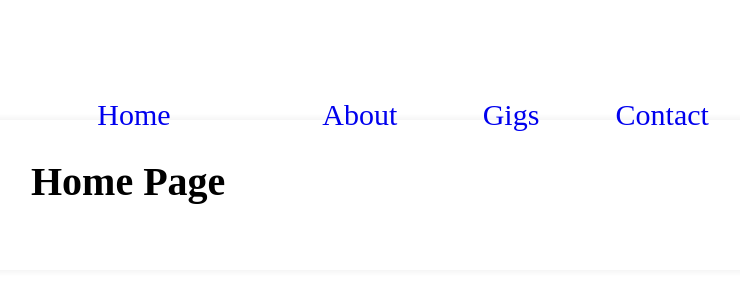
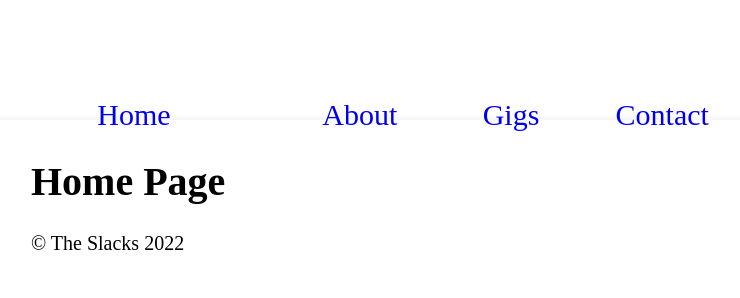
Before and after one commit to TheCodingCarlson/slacks-site, a Gatsby site in the folder gatsby/: page / in a window 1280 px wide. Shown: the whole page, without its empty margins (129-869 px from the left). Built offline with nearby package versions, Linux system fonts and the light colour scheme; Gatsby itself is replaced by a stand-in of ours.

Commit message:
add footer

```diff
--- /dev/null
+++ b/gatsby/src/components/Footer.js
@@ -0,0 +1,9 @@
+import React from 'react';
+
+export default function Footer() {
+  return (
+    <footer>
+      <p>&copy; The Slacks {new Date().getFullYear()}</p>
+    </footer>
+  );
+}
--- a/gatsby/src/components/Layout.js
+++ b/gatsby/src/components/Layout.js
@@ -3,6 +3,7 @@ import styled from 'styled-components';
 import 'normalize.css';
 
 import Nav from './Nav';
+import Footer from './Footer';
 
 import GlobalStyles from '../styles/GlobalStyles';
 
@@ -35,6 +36,7 @@ export default function Layout({ children }) {
         <ContentStyles>
           <Nav />
           {children}
+          <Footer />
         </ContentStyles>
       </SiteBorderStyles>
     </>
--- a/gatsby/src/components/Nav.js
+++ b/gatsby/src/components/Nav.js
@@ -3,10 +3,6 @@ import { Link } from 'gatsby';
 import styled from 'styled-components';
 
 const NavStyles = styled.nav`
-  .logo {
-    transform: translateY(-25%);
-  }
-
   ul {
     margin: 0;
     margin-top: -6rem;
```
